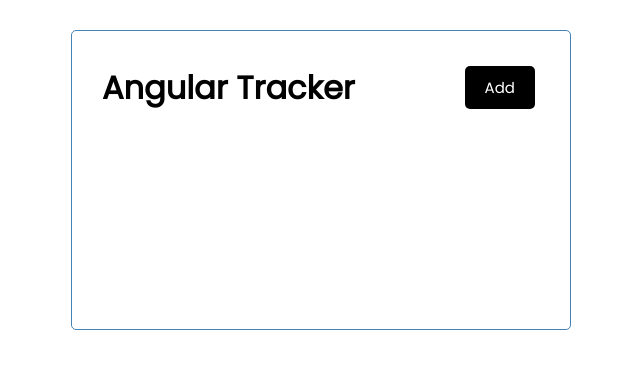
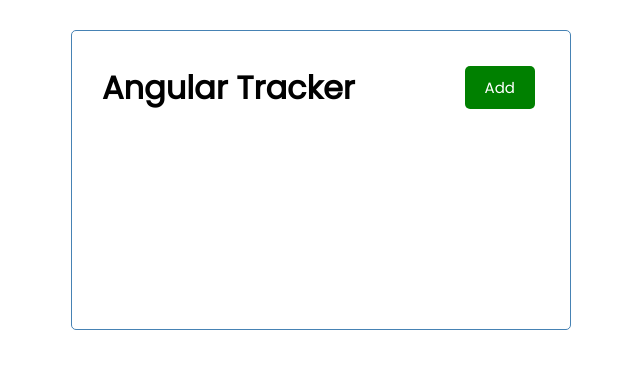
Before and after one commit to KrixLeekz/angular-alpha-demo, an Angular app: page / in a window 1280 px wide. Shown: the top 368 px of the page, without its empty margins (319-959 px from the left). Built offline with nearby package versions, Linux system fonts and the light colour scheme.

Commit message:
changed color to green using directive

```diff
--- a/src/app/components/button/button.component.html
+++ b/src/app/components/button/button.component.html
@@ -1 +1 @@
-<button class ="btn">{{text}}</button>
+<button [ngStyle]="{'background-color': color}" class ="btn">{{text}}</button>
```
